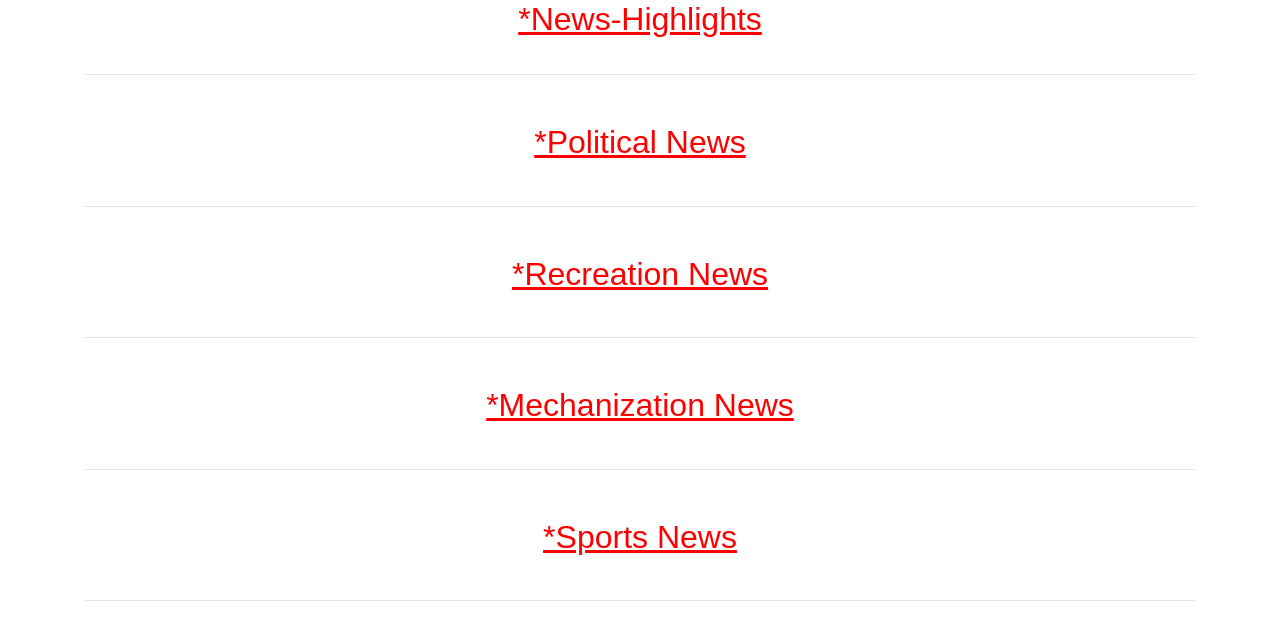
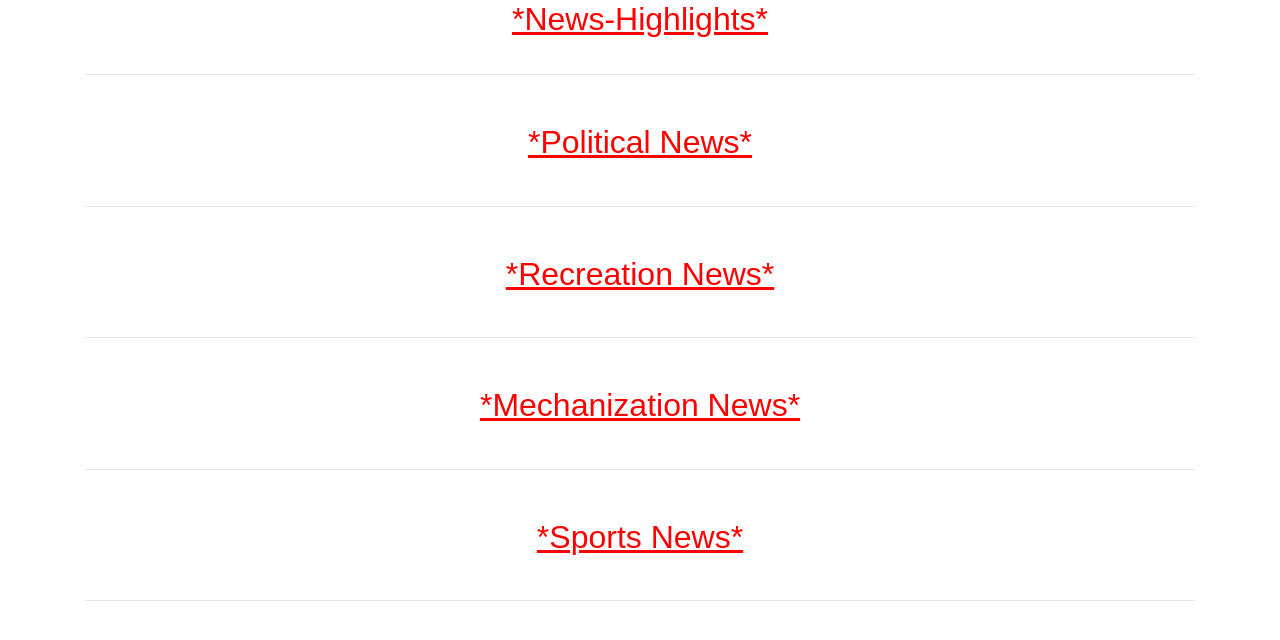
Before and after one commit to kalister5/news-highlights, a Flask app: template app/templates/index.html in a window 1280 px wide. Shown: the top 640 px of the page. Run offline with Flask 2, Linux system fonts and the light colour scheme; the template is opened without the code that fills it, so the values that code supplies are empty; some libraries are stand-ins or nearby versions.

Commit message:
add styling

```diff
--- a/app/templates/index.html
+++ b/app/templates/index.html
@@ -4,33 +4,33 @@
 {% block content%}
 
 <div class="container">
-    <h2 style="padding-bottom:20px; text-decoration: underline; color: red;">*News-Highlights</h2>
+    <h2 style="padding-bottom:20px; text-decoration: underline; color: red;">*News-Highlights*</h2>
   <div class="middle">
     <hr>
     <div class="row">
       <div class="col-md-12 categories">
-        <h2 style="padding-bottom:20px; text-decoration: underline; color: red;">*Political News</h2>
+        <h2 style="padding-bottom:20px; text-decoration: underline; color: red;">*Political News*</h2>
       </div>
       {{macro.displaySourceList(general)}}
     </div>
     <hr>
     <div class="row" id="entertainment">
       <div class="col-md-12 categories">
-        <h2 style="padding-bottom:20px; text-decoration: underline; color: red;">*Recreation News</h2>
+        <h2 style="padding-bottom:20px; text-decoration: underline; color: red;">*Recreation News*</h2>
       </div>
       {{macro.displaySourceList(entertainment)}}
     </div>
     <hr>
     <div class="row" id="technology">
       <div class="col-md-12 categories">
-        <h2 style="padding-bottom:20px; text-decoration: underline; color: red;">*Mechanization News</h2>
+        <h2 style="padding-bottom:20px; text-decoration: underline; color: red;">*Mechanization News*</h2>
       </div>
       {{macro.displaySourceList(technology)}}
     </div>
     <hr>
     <div class="row" id="sports">
       <div class="col-md-12 categories">
-        <h2 style="padding-bottom:20px; text-decoration: underline; color: red;">*Sports News</h2>
+        <h2 style="padding-bottom:20px; text-decoration: underline; color: red;">*Sports News*</h2>
       </div>
       {{macro.displaySourceList(sports)}}
     </div>
```
